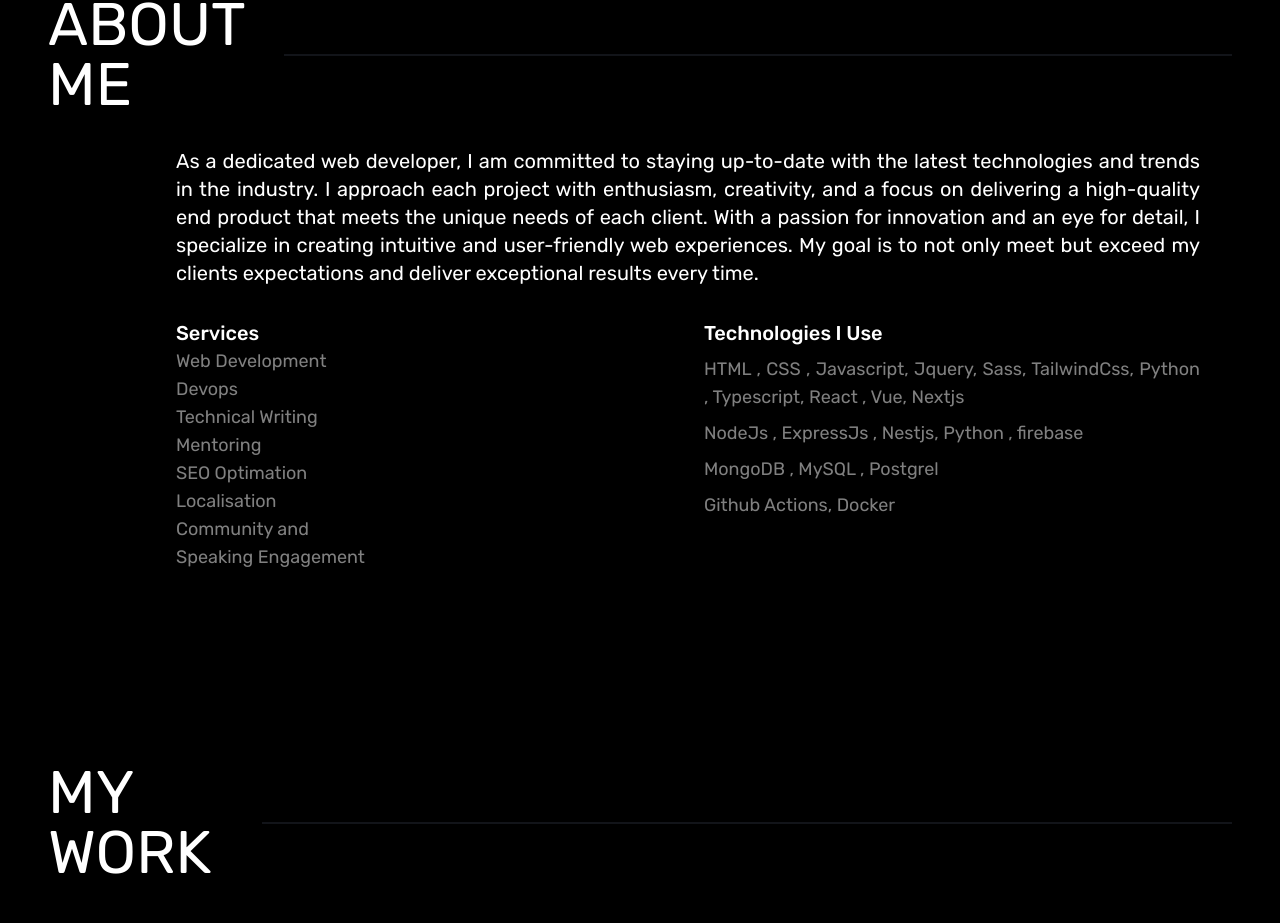
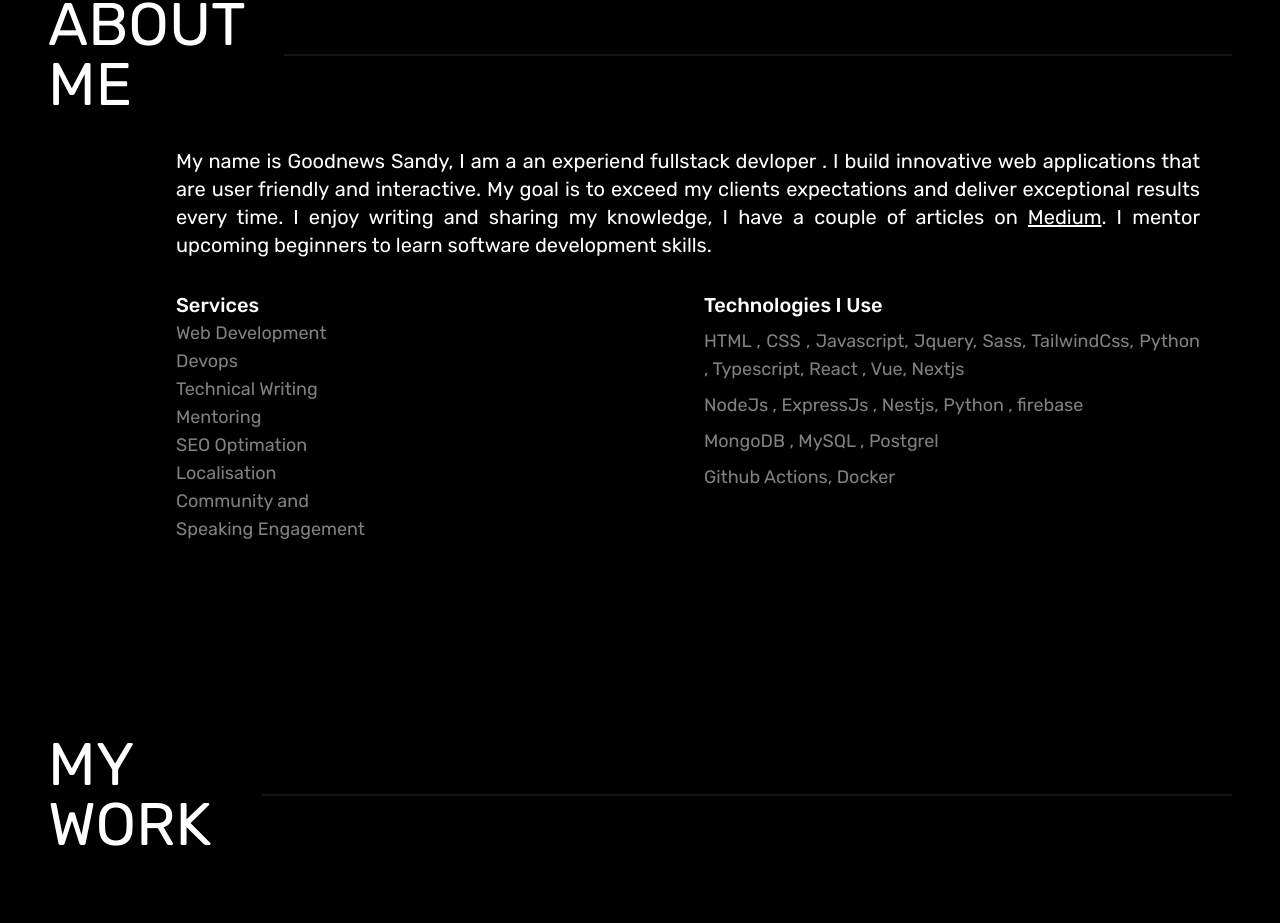
Before and after one commit to sandygudie/sandy_portfolio, a Next.js app: page / in a window 1280 px wide. Shown: the part 761-1684 px from the top of the page. Built offline with nearby package versions, Linux system fonts and the light colour scheme.

Commit message:
added new portfolo

```diff
--- a/components/AboutMe.jsx
+++ b/components/AboutMe.jsx
@@ -15,14 +15,12 @@ export default function AboutMe() {
           web development solutions.
         </p> */}
         <p className="">
-          As a dedicated web developer, I am committed to staying up-to-date
-          with the latest technologies and trends in the industry. I approach
-          each project with enthusiasm, creativity, and a focus on delivering a
-          high-quality end product that meets the unique needs of each client.
-          With a passion for innovation and an eye for detail, I specialize in
-          creating intuitive and user-friendly web experiences. My goal is to
-          not only meet but exceed my clients expectations and deliver
-          exceptional results every time.
+          My name is Goodnews Sandy, I am a an experiend fullstack devloper . I
+          build innovative web applications that are user friendly and
+          interactive. My goal is to exceed my clients expectations and deliver
+          exceptional results every time. I enjoy writing and sharing my
+          knowledge, I have a couple of articles on <a className="underline" href="sandygoody.medium.com">Medium</a>. I mentor upcoming
+          beginners to learn software development skills.
         </p>
 
         <div>
```
